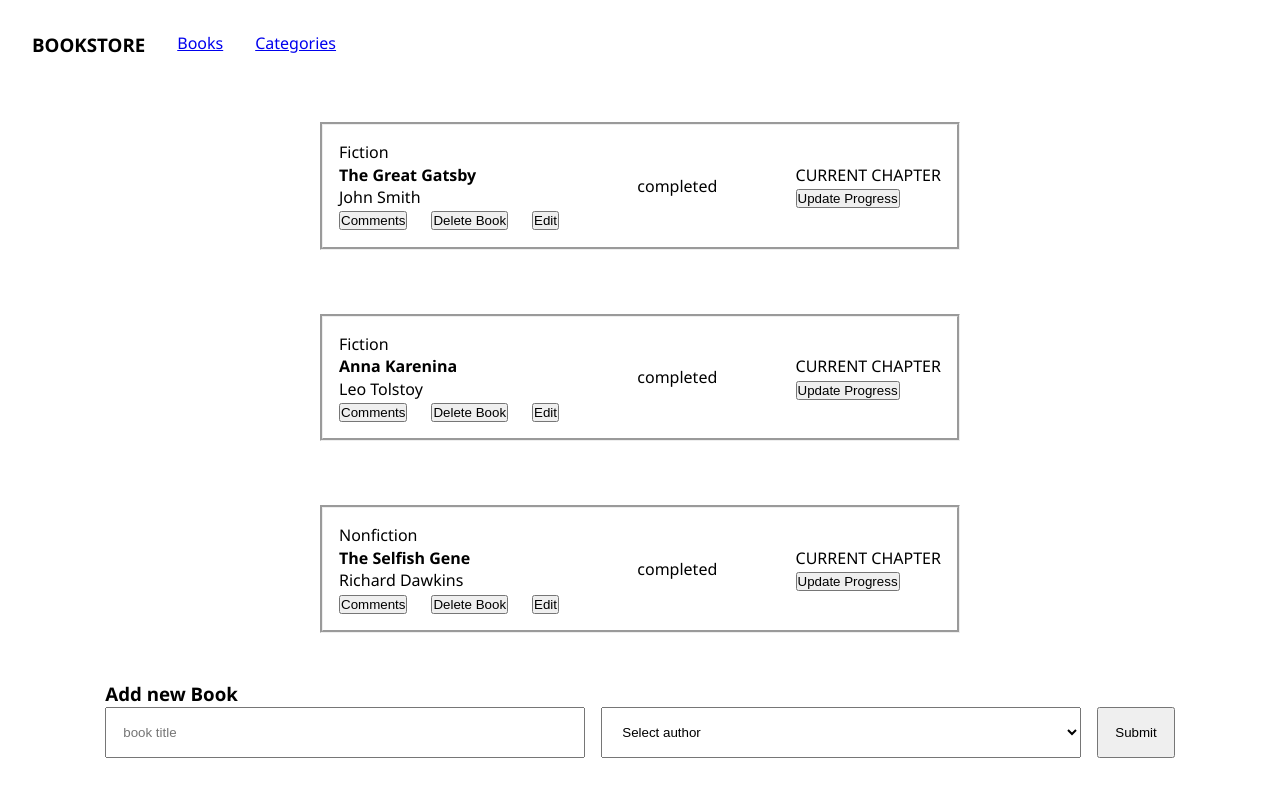
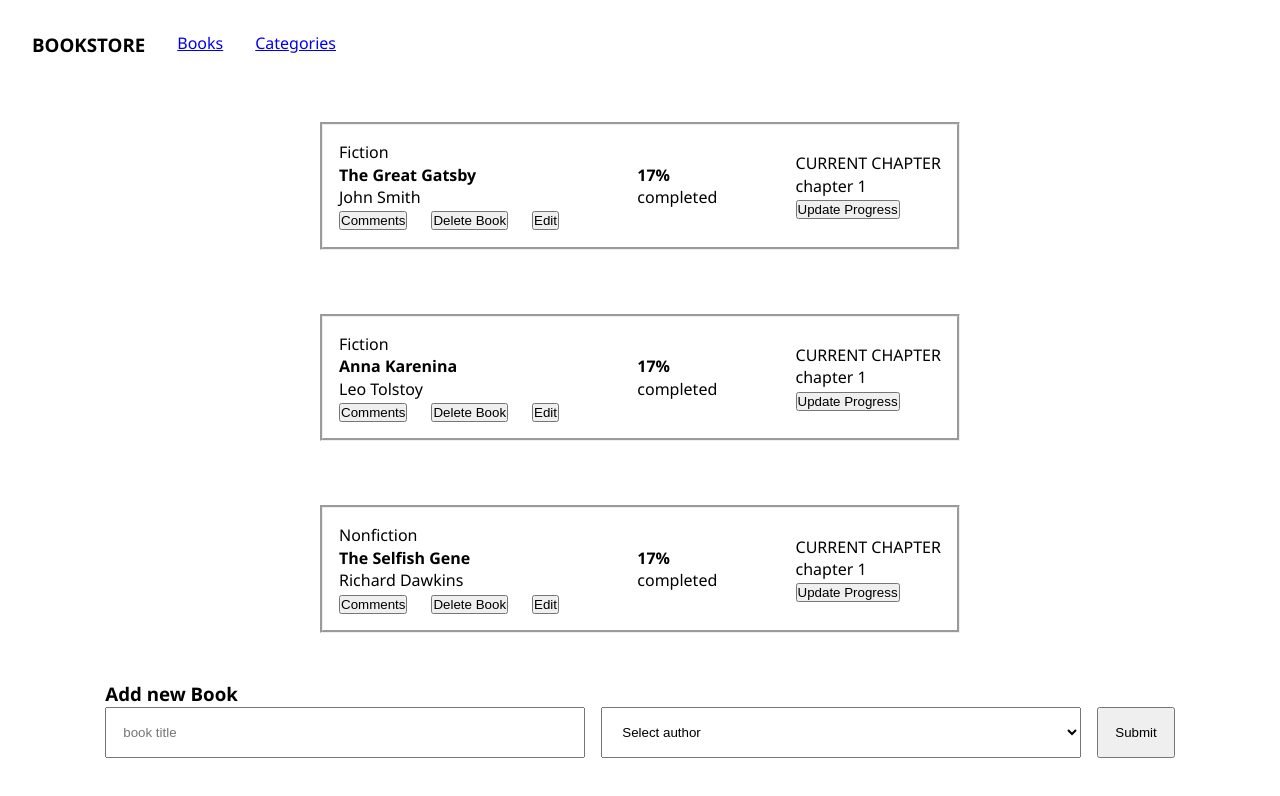
Before and after one commit to danielamoreno699/bookstore, a React (Vite) app: page /Books in a window 1280 px wide. Shown: the top 796 px of the page. Built offline with nearby package versions, Linux system fonts and the light colour scheme.

Commit message:
Add dispatch event of remove a book

```diff
--- a/src/components/bookItem.jsx
+++ b/src/components/bookItem.jsx
@@ -1,7 +1,9 @@
 import PropTypes from 'prop-types';
+import { useDispatch } from 'react-redux'
+import { addBook, removeBook } from '@/redux/books/booksSlice';
 
-
-const BookItem = ({ category, title, author, chapter, progress } ) => {
+const BookItem = ({ item_id, title, author, category} ) => {
+  const dispatch = useDispatch()
 
     return (
       <div className="container-bookItem">
@@ -18,7 +20,10 @@ const BookItem = ({ category, title, author, chapter, progress } ) => {
                 <button>Comments</button>
                 </li>
                 <li>
-                  <button>Delete Book</button>
+                  <button
+                  onClick={() => {dispatch(removeBook(item_id))}}
+                  >Delete Book
+                  </button>
                 </li>
                 <li>
                 <button>Edit</button>
@@ -31,14 +36,14 @@ const BookItem = ({ category, title, author, chapter, progress } ) => {
         <div className="loading-status">
           <div className="loadingSpinner"></div>
           <div className="completed-status">
-            <h4>{progress}</h4>
+            <h4> 17%</h4>
             <p>completed</p>
           </div>
         </div>
 
         <div className="book-status">
           <p>CURRENT CHAPTER</p>
-          <p>{chapter}</p>
+          <p>chapter 1</p>
           <button>Update Progress</button>
         </div>
       </div>
@@ -50,5 +55,6 @@ const BookItem = ({ category, title, author, chapter, progress } ) => {
     author: PropTypes.string.isRequired,
     chapter: PropTypes.string.isRequired,
     progress: PropTypes.string.isRequired,
+    item_id: PropTypes.string.isRequired,
   };
   export default BookItem;
```
